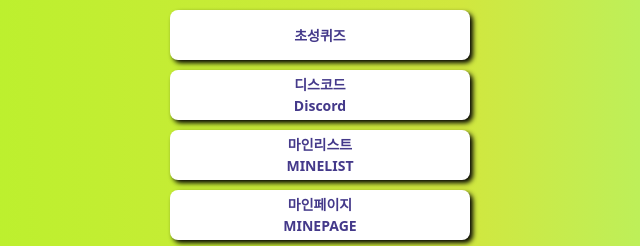
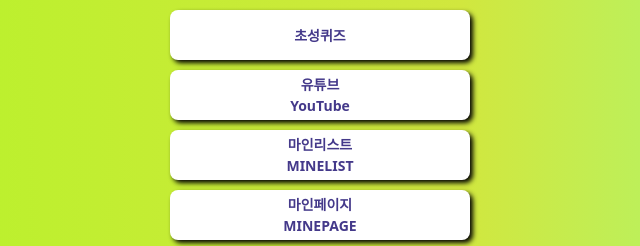
Before and after one commit to CODEMONGS/mypage, a plain HTML site: page index.html in a window 1280 px wide. Shown: the part 267-513 px from the top of the page, 320-960 px from the left. Drawn offline with nearby package versions, Linux system fonts and the light colour scheme.

Commit message:
Update index.html

```diff
--- a/index.html
+++ b/index.html
@@ -85,7 +85,7 @@
     <h1 class="main">RANG FARM</h1>
     <p class="sub">Minecraft oneblock mine farm</p>
     <a target="_blank" href="http://www.jaum.kr/">초성퀴즈 <div></div></a>
-    <a target="_blank" href="https://discord.gg/CZStTVfW">디스코드 <div>Discord</div></a>
+    <a target="_blank" href="https://www.youtube.com/"> 유튜브 <div>YouTube</div></a>
     <a target="_blank" href="https://minelist.kr/servers/rang.farm">마인리스트 <div>MINELIST</div></a>
     <a target="_blank" href="https://mine.page/server/rang.farm">마인페이지 <div>MINEPAGE</div></a>
   </div>
```
